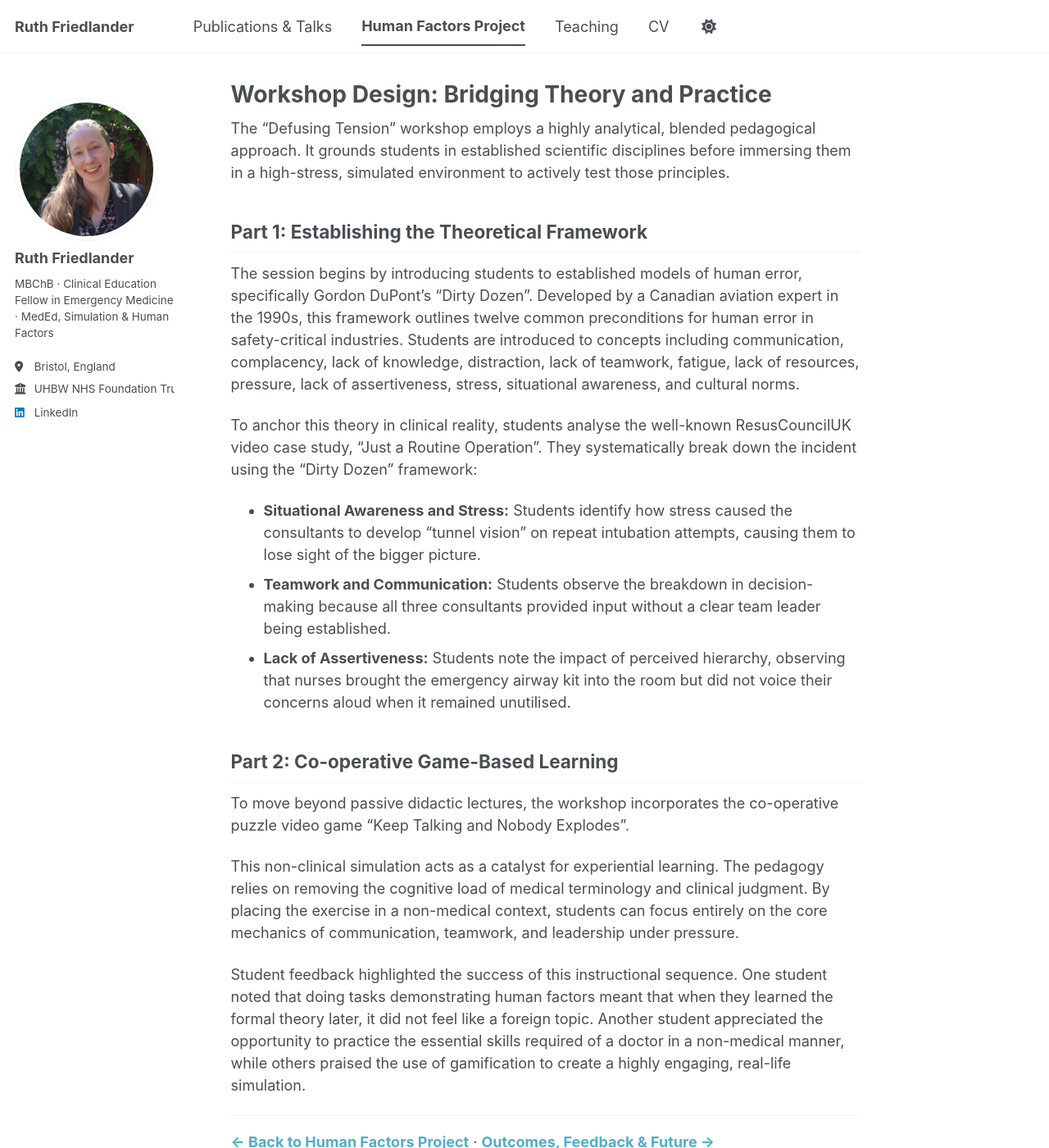
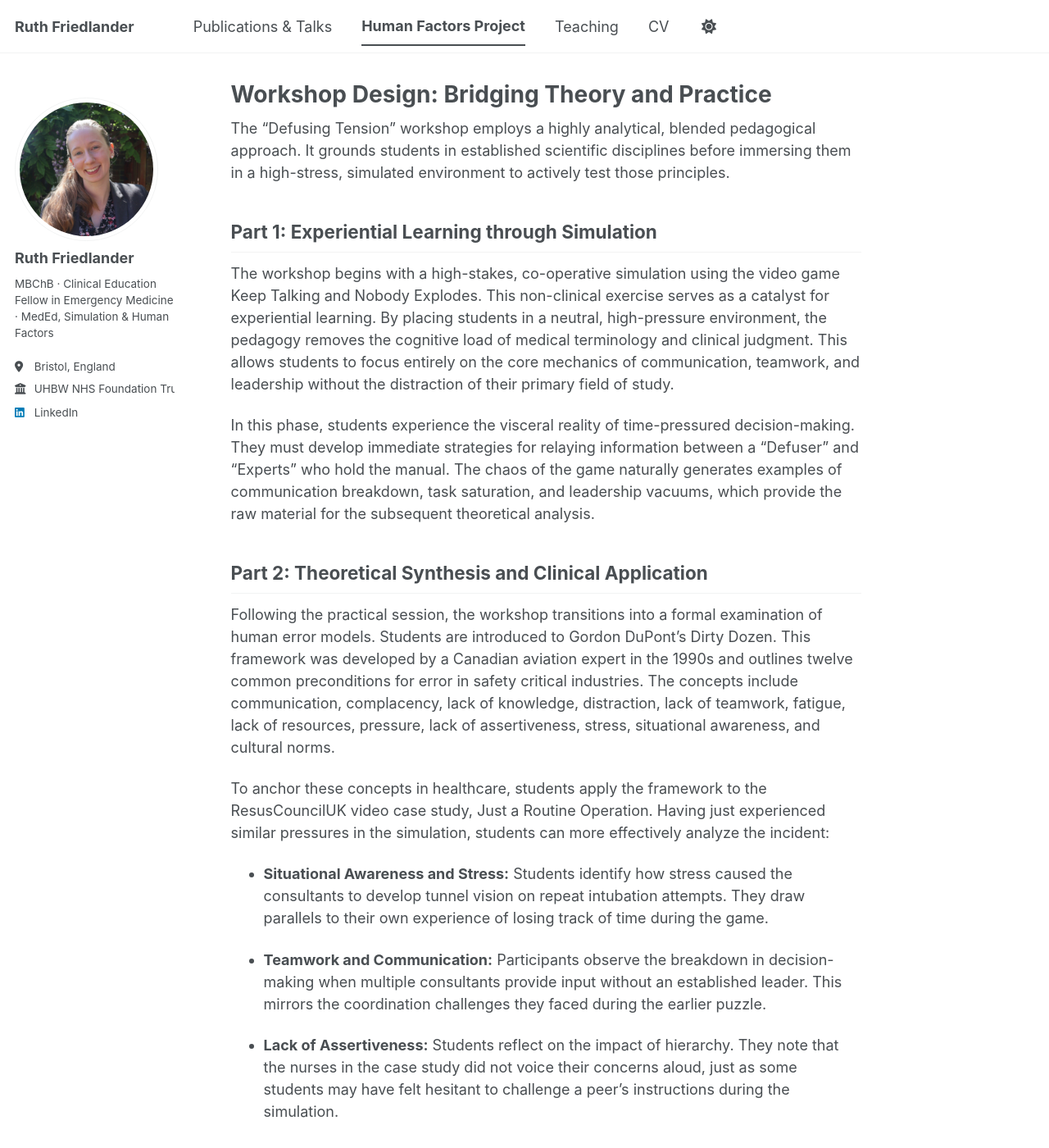
Before and after one commit to ruthfriedlander/ruthfriedlander.github.io, a Jekyll site: the page built from _pages/hf-workshop-design.md, in a window 1280 px wide and 1400 px high. Shown: the whole window at 82% size. Built offline with Jekyll 4.4.1, drawn with Linux system fonts in a browser that asks for light colours; a script bundle is joined from its source files by our own code; library files that are not in the unit come from our copies; some of the changed text lies outside the part shown.

```diff
--- a/_pages/hf-workshop-design.md
+++ b/_pages/hf-workshop-design.md
@@ -7,23 +7,24 @@
 
 The "Defusing Tension" workshop employs a highly analytical, blended pedagogical approach. It grounds students in established scientific disciplines before immersing them in a high-stress, simulated environment to actively test those principles.
 
-## Part 1: Establishing the Theoretical Framework
+## Part 1: Experiential Learning through Simulation
+The workshop begins with a high-stakes, co-operative simulation using the video game Keep Talking and Nobody Explodes. This non-clinical exercise serves as a catalyst for experiential learning. By placing students in a neutral, high-pressure environment, the pedagogy removes the cognitive load of medical terminology and clinical judgment. This allows students to focus entirely on the core mechanics of communication, teamwork, and leadership without the distraction of their primary field of study.
 
-The session begins by introducing students to established models of human error, specifically Gordon DuPont's "Dirty Dozen". Developed by a Canadian aviation expert in the 1990s, this framework outlines twelve common preconditions for human error in safety-critical industries. Students are introduced to concepts including communication, complacency, lack of knowledge, distraction, lack of teamwork, fatigue, lack of resources, pressure, lack of assertiveness, stress, situational awareness, and cultural norms.
+In this phase, students experience the visceral reality of time-pressured decision-making. They must develop immediate strategies for relaying information between a "Defuser" and "Experts" who hold the manual. The chaos of the game naturally generates examples of communication breakdown, task saturation, and leadership vacuums, which provide the raw material for the subsequent theoretical analysis.
 
-To anchor this theory in clinical reality, students analyse the well-known ResusCouncilUK video case study, "Just a Routine Operation". They systematically break down the incident using the "Dirty Dozen" framework:
+## Part 2: Theoretical Synthesis and Clinical Application
+Following the practical session, the workshop transitions into a formal examination of human error models. Students are introduced to Gordon DuPont's Dirty Dozen. This framework was developed by a Canadian aviation expert in the 1990s and outlines twelve common preconditions for error in safety critical industries. The concepts include communication, complacency, lack of knowledge, distraction, lack of teamwork, fatigue, lack of resources, pressure, lack of assertiveness, stress, situational awareness, and cultural norms.
 
-* **Situational Awareness and Stress:** Students identify how stress caused the consultants to develop "tunnel vision" on repeat intubation attempts, causing them to lose sight of the bigger picture.
-* **Teamwork and Communication:** Students observe the breakdown in decision-making because all three consultants provided input without a clear team leader being established.
-* **Lack of Assertiveness:** Students note the impact of perceived hierarchy, observing that nurses brought the emergency airway kit into the room but did not voice their concerns aloud when it remained unutilised.
+To anchor these concepts in healthcare, students apply the framework to the ResusCouncilUK video case study, Just a Routine Operation. Having just experienced similar pressures in the simulation, students can more effectively analyze the incident:
 
-## Part 2: Co-operative Game-Based Learning
+* **Situational Awareness and Stress:** Students identify how stress caused the consultants to develop tunnel vision on repeat intubation attempts. They draw parallels to their own experience of losing track of time during the game.
 
-To move beyond passive didactic lectures, the workshop incorporates the co-operative puzzle video game "Keep Talking and Nobody Explodes".
+* **Teamwork and Communication:** Participants observe the breakdown in decision-making when multiple consultants provide input without an established leader. This mirrors the coordination challenges they faced during the earlier puzzle.
 
-This non-clinical simulation acts as a catalyst for experiential learning. The pedagogy relies on removing the cognitive load of medical terminology and clinical judgment. By placing the exercise in a non-medical context, students can focus entirely on the core mechanics of communication, teamwork, and leadership under pressure.
+* **Lack of Assertiveness:** Students reflect on the impact of hierarchy. They note that the nurses in the case study did not voice their concerns aloud, just as some students may have felt hesitant to challenge a peer's instructions during the simulation.
 
-Student feedback highlighted the success of this instructional sequence. One student noted that doing tasks demonstrating human factors meant that when they learned the formal theory later, it did not feel like a foreign topic. Another student appreciated the opportunity to practice the essential skills required of a doctor in a non-medical manner, while others praised the use of gamification to create a highly engaging, real-life simulation.
+## Evaluative Outcomes
+Student feedback confirmed that this instructional sequence is highly effective. One participant noted that performing tasks that demonstrate human factors meant that when they learned the formal theory later, the topic felt familiar rather than foreign. Others praised the use of gamification to create an engaging, real-life simulation that allowed them to practice essential non-medical skills in a safe yet demanding context.
 
 ---
 
```
Also changed, not shown: _pages/about.md (+3 -3 lines), _publications/2025-07-01-asme-tie-prize.md (+1 -1 lines), _publications/2026-01-15-sw-foundation-human-factors.md (+1 -1 lines), 1 other file.
